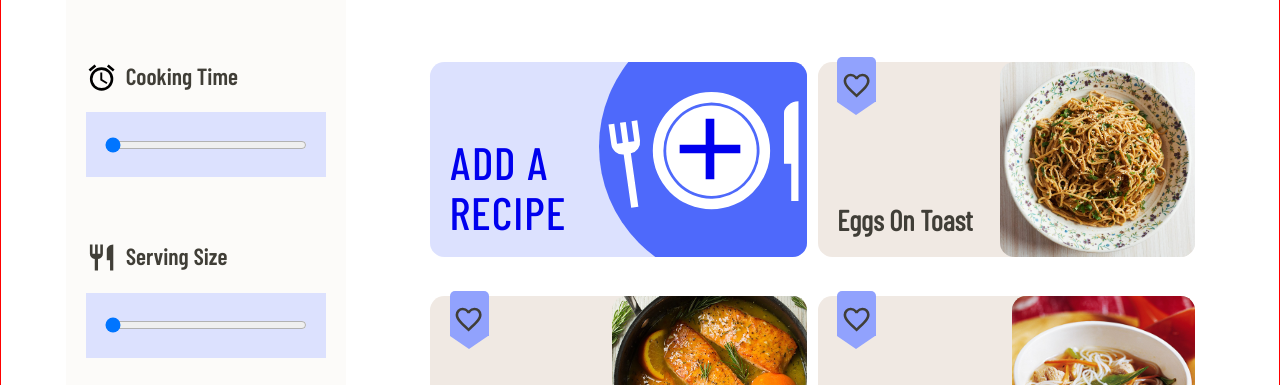
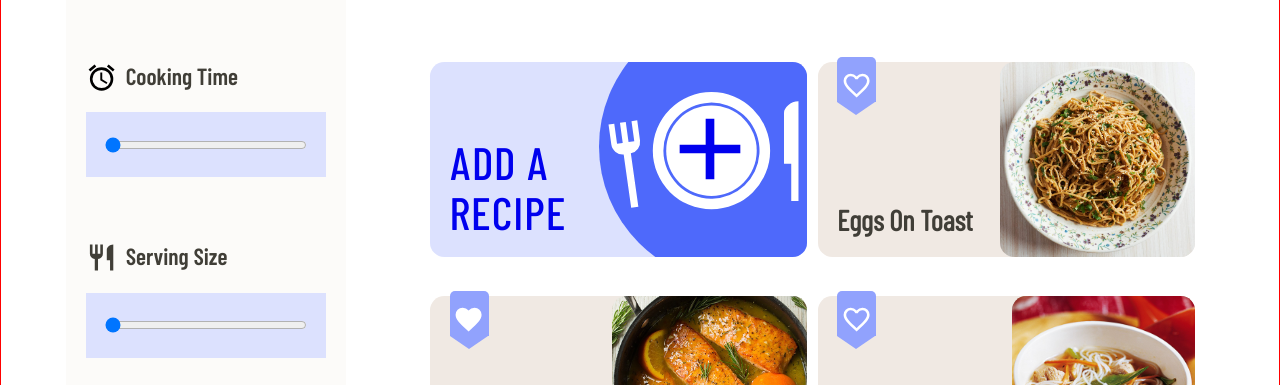
Before and after one commit to nadgerz/theEternalMenu, a React (Vite) app: page / in a window 1280 px wide. Shown: the part 167-552 px from the top of the page. Built offline with nearby package versions, Linux system fonts and the light colour scheme.

Commit message:
the Heart-tag now changes depending whether the recipe was favourited

```diff
--- a/src/assets/SVG/svg.js
+++ b/src/assets/SVG/svg.js
@@ -30,7 +30,7 @@ export const MenuIcon = () => {
   );
 };
 
-export const HeartFilledIcon = () => {
+export const HeartFilledIcon = ({ fill }) => {
   return (
     <svg
       viewBox={`0 0 ${S} ${S}`}
@@ -46,7 +46,7 @@ export const HeartFilledIcon = () => {
       <g id="icon">
         <path
           id="Path_263"
-          fill={'currentColor'}
+          fill={fill}
           data-name="Path 263"
           d="M12,21.18l-1.45-1.32C5.4,15.19,2,12.11,2,8.33a5.44,5.44,0,0,1,5.39-5.5.21.21,0,0,1,.11,0A6,6,0,0,1,12,4.92a6,6,0,0,1,4.5-2.09A5.44,5.44,0,0,1,22,8.22v.11c0,3.78-3.4,6.86-8.55,11.54Z"
         />
@@ -55,7 +55,7 @@ export const HeartFilledIcon = () => {
   );
 };
 
-export const HeartOutlineIcon = () => {
+export const HeartOutlineIcon = ({ fill }) => {
   return (
     <svg
       viewBox={`0 0 ${S} ${S}`}
@@ -72,7 +72,7 @@ export const HeartOutlineIcon = () => {
         <path
           id="Path_265"
           data-name="Path 265"
-          fill={'currentColor'}
+          fill={fill}
           d="M16.5,2.83A6,6,0,0,0,12,4.92,6,6,0,0,0,7.5,2.83,5.44,5.44,0,0,0,2,8.22v.11c0,3.78,3.4,6.86,8.55,11.54L12,21.18l1.45-1.32C18.6,15.19,22,12.11,22,8.33a5.44,5.44,0,0,0-5.39-5.5A.21.21,0,0,0,16.5,2.83ZM12.1,18.38l-.1.1-.1-.1C7.14,14.07,4,11.22,4,8.33a3.41,3.41,0,0,1,3.33-3.5H7.5a3.9,3.9,0,0,1,3.57,2.36h1.87A3.87,3.87,0,0,1,16.5,4.83,3.41,3.41,0,0,1,20,8.16v.17C20,11.22,16.86,14.07,12.1,18.38Z"
         />
       </g>
@@ -97,7 +97,7 @@ export const CookingTimeIcon = () => {
         <path
           id="Path_1007"
           data-name="Path 1007"
-          fill={'black'}
+          fill={'current color'}
           d="M22,5.79,17.4,1.93,16.11,3.46l4.6,3.86ZM7.88,3.46,6.6,1.93,2,5.78,3.29,7.31ZM12.5,8.07H11v6l4.75,2.85.75-1.23-4-2.37Zm-.5-4a9,9,0,1,0,9,9A9,9,0,0,0,12,4.07Zm0,16a7,7,0,1,1,7-7,7,7,0,0,1-7,7Z"
         />
       </g>
--- a/src/components/HeartTag.js
+++ b/src/components/HeartTag.js
@@ -1,13 +1,18 @@
 import React from 'react';
 
-// import { HeartOutlineIcon, HeartFilledIcon } from '../assets/SVG/svg';
-import { HeartOutlineIcon } from '../assets/SVG/svg';
+import { HeartOutlineIcon, HeartFilledIcon } from '../assets/SVG/svg';
 
-const HeartTag = () => {
+const fill = '#fff';
+
+const HeartTag = ({ favourite }) => {
   return (
     <div className={'heart-tag'}>
       <div className={'heart-outline-icon'}>
-        <HeartOutlineIcon />
+        {favourite ? (
+          <HeartFilledIcon fill={fill} />
+        ) : (
+          <HeartOutlineIcon fill={fill} />
+        )}
       </div>
     </div>
   );
--- a/src/components/RecipeCard.js
+++ b/src/components/RecipeCard.js
@@ -2,11 +2,11 @@ import React from 'react';
 import HeartTag from './HeartTag';
 
 const RecipeCard = props => {
-  const { img, title } = props;
+  const { img, title, favourite } = props;
 
   return (
     <div className="recipe-card">
-      <HeartTag />
+      <HeartTag favourite={favourite} />
       {/*{ img }*/}
       <div className={'recipe-card-title'}>
         <h5>{title}</h5>
--- a/src/pages/Overview.js
+++ b/src/pages/Overview.js
@@ -14,14 +14,17 @@ const mockData = {
       {
         title: 'Eggs On Toast',
         img: mockImage,
+        favourite: false,
       },
       {
         title: 'Boiled Eggs',
         img: mockImage2,
+        favourite: true,
       },
       {
         title: 'Scrambled Eggs',
         img: mockImage3,
+        favourite: false,
       },
     ],
   },
@@ -48,6 +51,7 @@ const Overview = () => {
               <RecipeCard
                 img={recipe.img}
                 title={recipe.title}
+                favourite={recipe.favourite}
                 key={
                   recipe.title.toLowerCase().replace(/\s/g, '') + '_' + index
                 }
```
